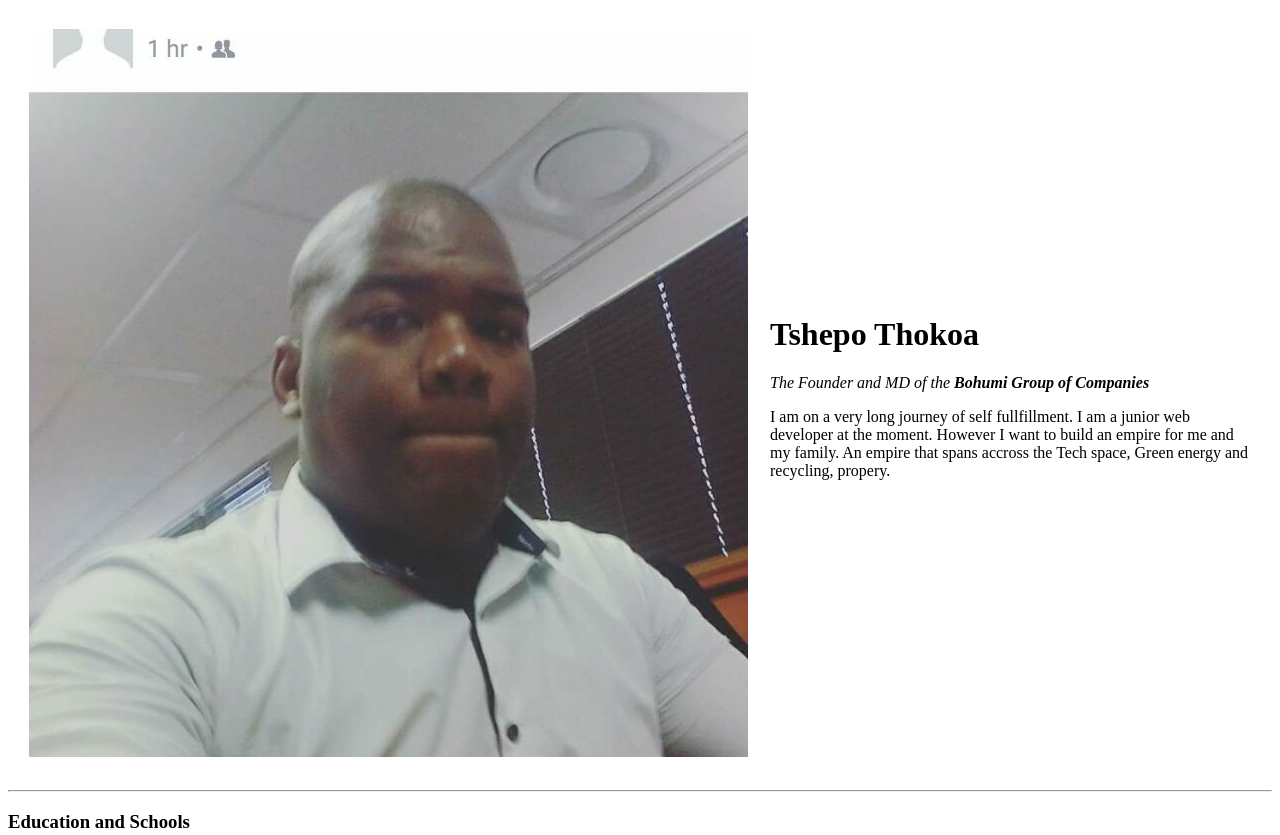
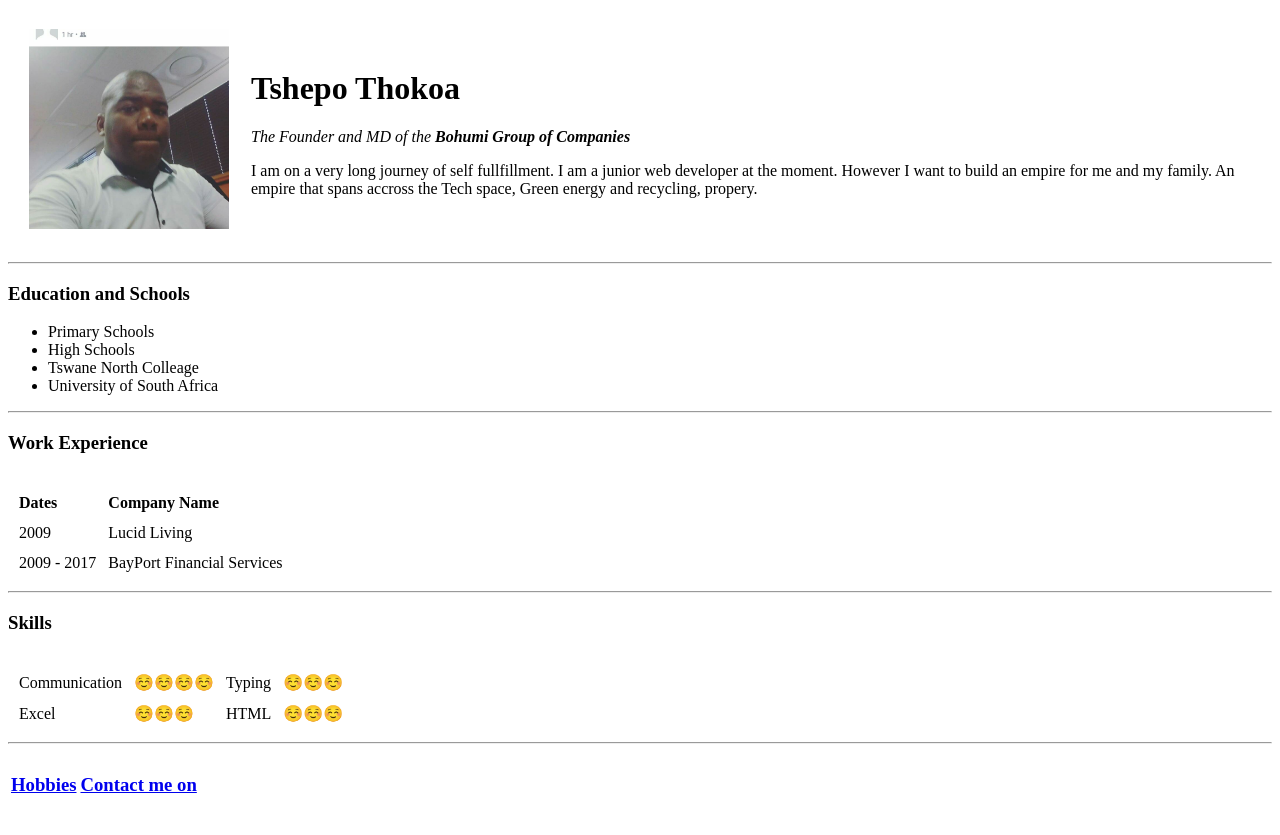
Before and after one commit to TshepoKagiso/CV, a plain HTML site: page index.html in a window 1280 px wide. Shown: the top 835 px of the page. Drawn offline with Linux system fonts and the light colour scheme.

Commit message:
Adjusted Image size

```diff
--- a/index.html
+++ b/index.html
@@ -11,7 +11,9 @@
     <td>
       <img
         src="Images/tshepo_n.jpg"
-        alt="Tshepo Thokoa profile picture">
+        alt="Tshepo Thokoa profile picture"
+           width="200"
+           height="200">
     </td>
     <td>
       <h1>Tshepo Thokoa</h1>
```
